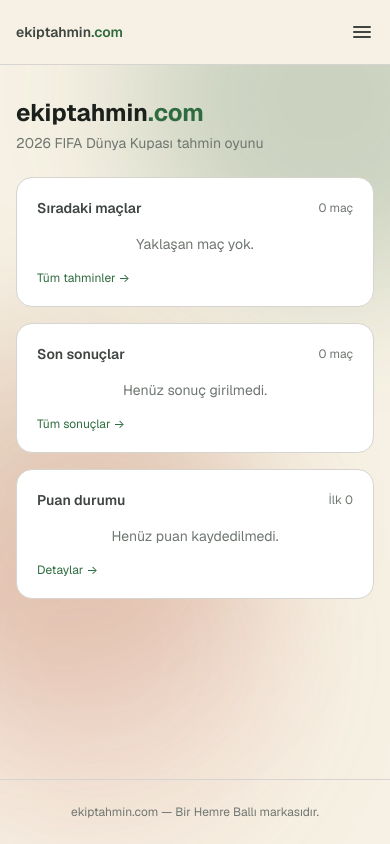
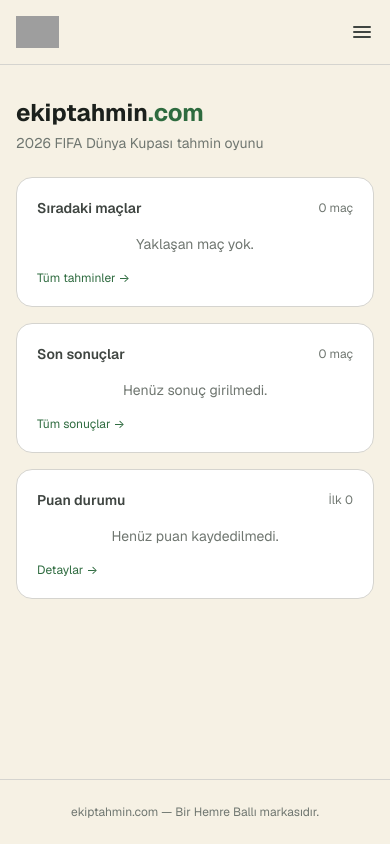
Before and after one commit to hmrbll/ekiptahmin, a Django app: page / in a window 390 px wide. Run offline with Django 5.2, Linux system fonts and the light colour scheme; data that the repository does not hold is empty; style sheets or scripts are compiled from the project's sources; grey boxes are pictures that could not be loaded.

Commit message:
feat(branding): brand logo SVG everywhere + flat bg + v02 lockup
- Replace the text wordmark in the header and auth card with the
  brand primary lockup (static/brand/logo.svg). One SVG for both
  desktop and mobile (h-8 sm:h-9 in the header, h-10 on the auth
  card) — the scarf design is self-contained so no responsive
  icon swap needed.
- Drop the decorative blurred gradient blobs from home.html and
  the auth card layout. Per design direction: flat backgrounds,
  no atmospheric tints.
- Sync v02 logo SVGs from the latest brand handoff:
  static/brand/{logo,logo-dark,logo-mono}.svg now use the 480×200
  viewBox lockup (was 360×132). Bigger scarf area, slightly more
  generous tile-row at the bottom.

Co-Authored-By: Claude Opus 4.7 <noreply@anthropic.com>

```diff
--- a/templates/home.html
+++ b/templates/home.html
@@ -7,13 +7,7 @@
 <div class="min-h-full flex flex-col">
     {% include "predictions/_header.html" %}
 
-    <main class="relative isolate flex-1 flex flex-col">
-        <div class="absolute inset-0 -z-10 overflow-hidden">
-            <div class="absolute -top-40 -right-32 w-96 h-96 rounded-full bg-primary-hover/20 blur-3xl"></div>
-            <div class="absolute top-1/3 -left-32 w-96 h-96 rounded-full bg-accent-hover/20 blur-3xl"></div>
-            <div class="absolute bottom-0 right-1/4 w-96 h-96 rounded-full bg-danger/10 blur-3xl"></div>
-        </div>
-
+    <main class="flex-1 flex flex-col">
         <section class="px-4 sm:px-6 py-8 sm:py-10 max-w-6xl mx-auto w-full">
             {% if user.is_authenticated %}
             <h1 class="text-2xl sm:text-3xl font-bold mb-1 break-words">Merhaba {{ user.nickname|default:user.email }} 👋</h1>
--- a/templates/predictions/_header.html
+++ b/templates/predictions/_header.html
@@ -1,8 +1,8 @@
 {% load static %}
 <header class="border-b border-line">
     <div class="mx-auto max-w-6xl px-4 sm:px-6 py-3 sm:py-4 flex items-center justify-between gap-3">
-        <a href="{% url 'home' %}" class="text-sm font-semibold text-fg-soft hover:text-white transition shrink-0">
-            ekiptahmin<span class="text-primary">.com</span>
+        <a href="{% url 'home' %}" class="shrink-0 flex items-center" aria-label="ekiptahmin.com — anasayfa">
+            <img src="{% static 'brand/logo.svg' %}" alt="ekiptahmin.com" class="h-8 sm:h-9 w-auto">
         </a>
 
         {# Desktop nav (>= sm) #}
```
Also changed, not shown: templates/accounts/_card_layout.html (+4 -8 lines), static/brand/logo-dark.svg, static/brand/logo-mono.svg, static/brand/logo.svg.
